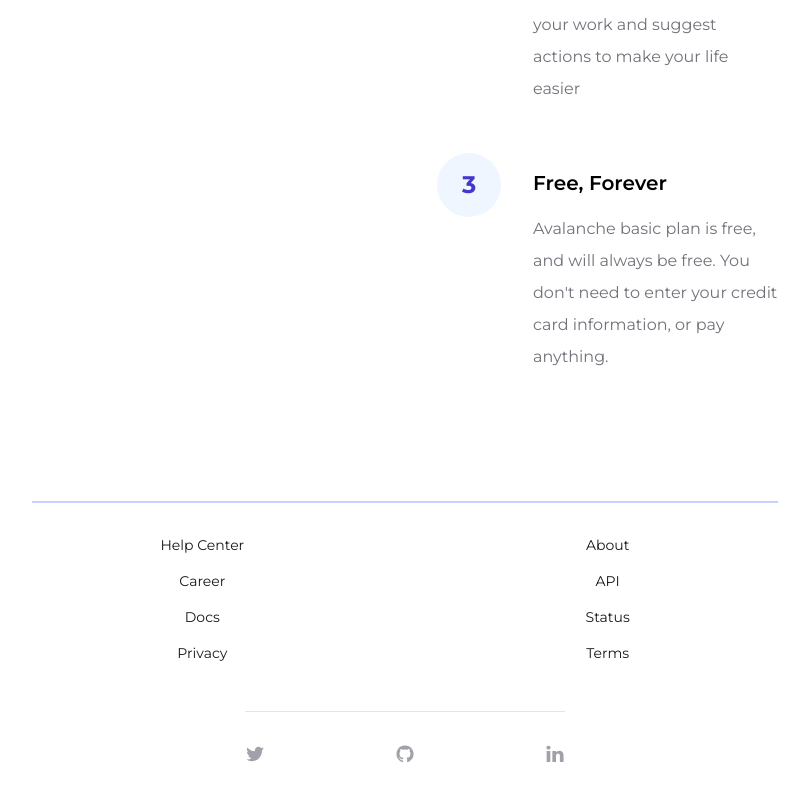
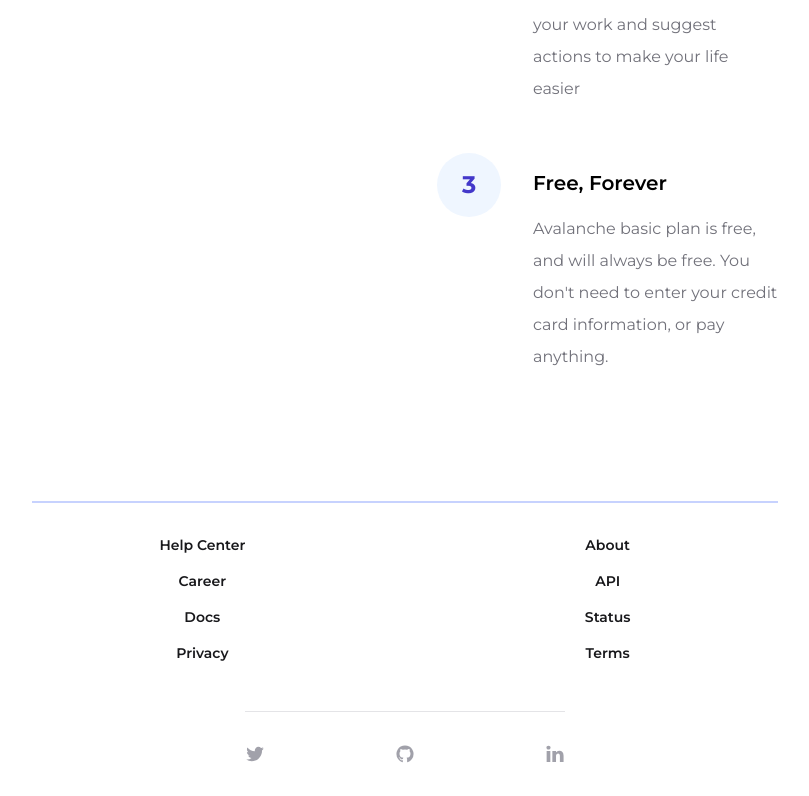
Before and after one commit to mertturkmenoglu/avalanche, a Next.js app in the folder packages/web/: page /landing in a window 1280 px wide. Shown: the part 848-1644 px from the top of the page, without its empty margins (235-1044 px from the left). Built offline with nearby package versions, Linux system fonts and the light colour scheme.

Commit message:
Change font weight in landing page footer

```diff
--- a/packages/web/pages/landing.tsx
+++ b/packages/web/pages/landing.tsx
@@ -172,7 +172,7 @@
       <footer className="bg-white dark:bg-gray-800 pt-4 pb-8 xl:pt-8">
         <div
           className="max-w-screen-lg xl:max-w-screen-xl mx-auto px-4 sm:px-6 md:px-8 text-gray-400 dark:text-gray-300">
-          <ul className="text-sm pb-8 flex flex-wrap justify-center">
+          <ul className="text-sm font-semibold pb-8 flex flex-wrap justify-center">
             {footerData.map((section, index) => (
               <li className="w-1/2 md:w-1/3 lg:w-1/3" key={index}>
                 <div className="text-center">
```
